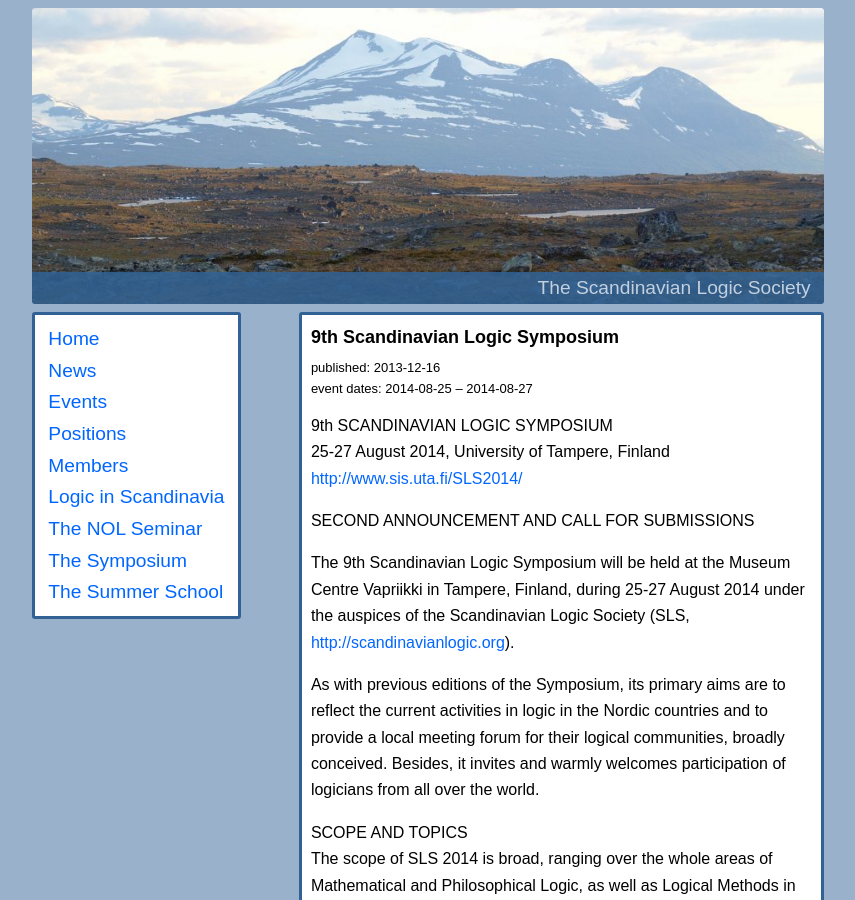
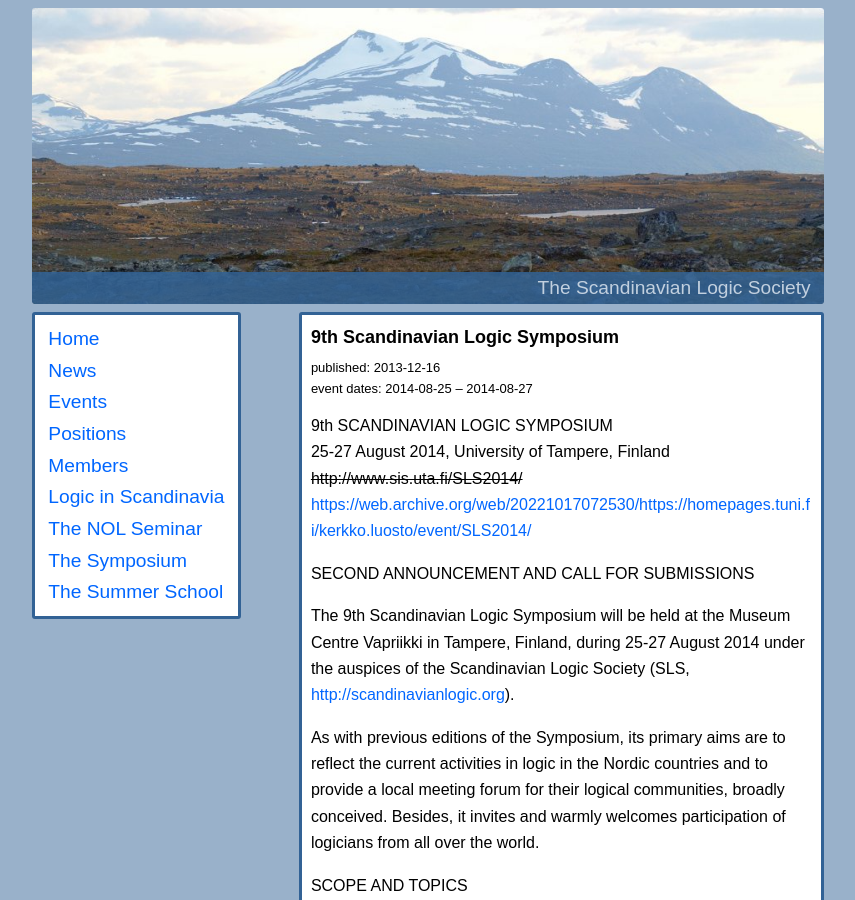
Before and after one commit to scandinavianlogic/scandinavianlogic.github.io, a Jekyll site: the page built from _posts/2013-12-16-SLS2014.md, in a window 1280 px wide and 900 px high. Shown: the whole window, without its empty margins (212-1067 px from the left). Built offline with Jekyll 4.4.1, drawn with Linux system fonts in a browser that asks for light colours.

Commit message:
fix two broken links

```diff
--- a/_posts/2013-12-16-SLS2014.md
+++ b/_posts/2013-12-16-SLS2014.md
@@ -8,7 +8,8 @@ category: [events, symposiums]
 
 9th SCANDINAVIAN LOGIC SYMPOSIUM
 25-27 August 2014, University of Tampere, Finland
-<http://www.sis.uta.fi/SLS2014/>
+~~http://www.sis.uta.fi/SLS2014/~~
+<https://web.archive.org/web/20221017072530/https://homepages.tuni.fi/kerkko.luosto/event/SLS2014/>
 
 SECOND ANNOUNCEMENT AND CALL FOR SUBMISSIONS
 
```
Also changed, not shown: symposium.md (+1 -1 lines).
